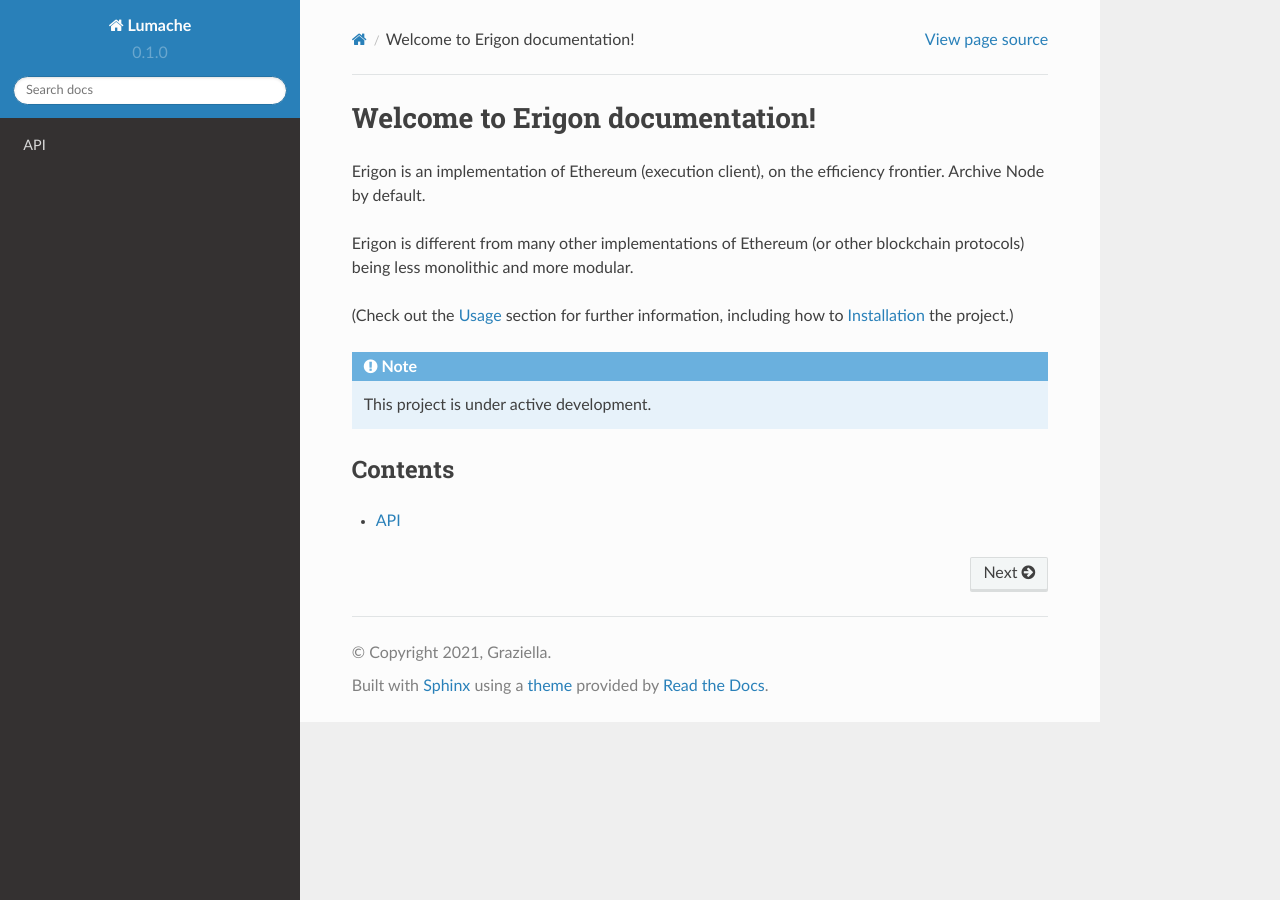
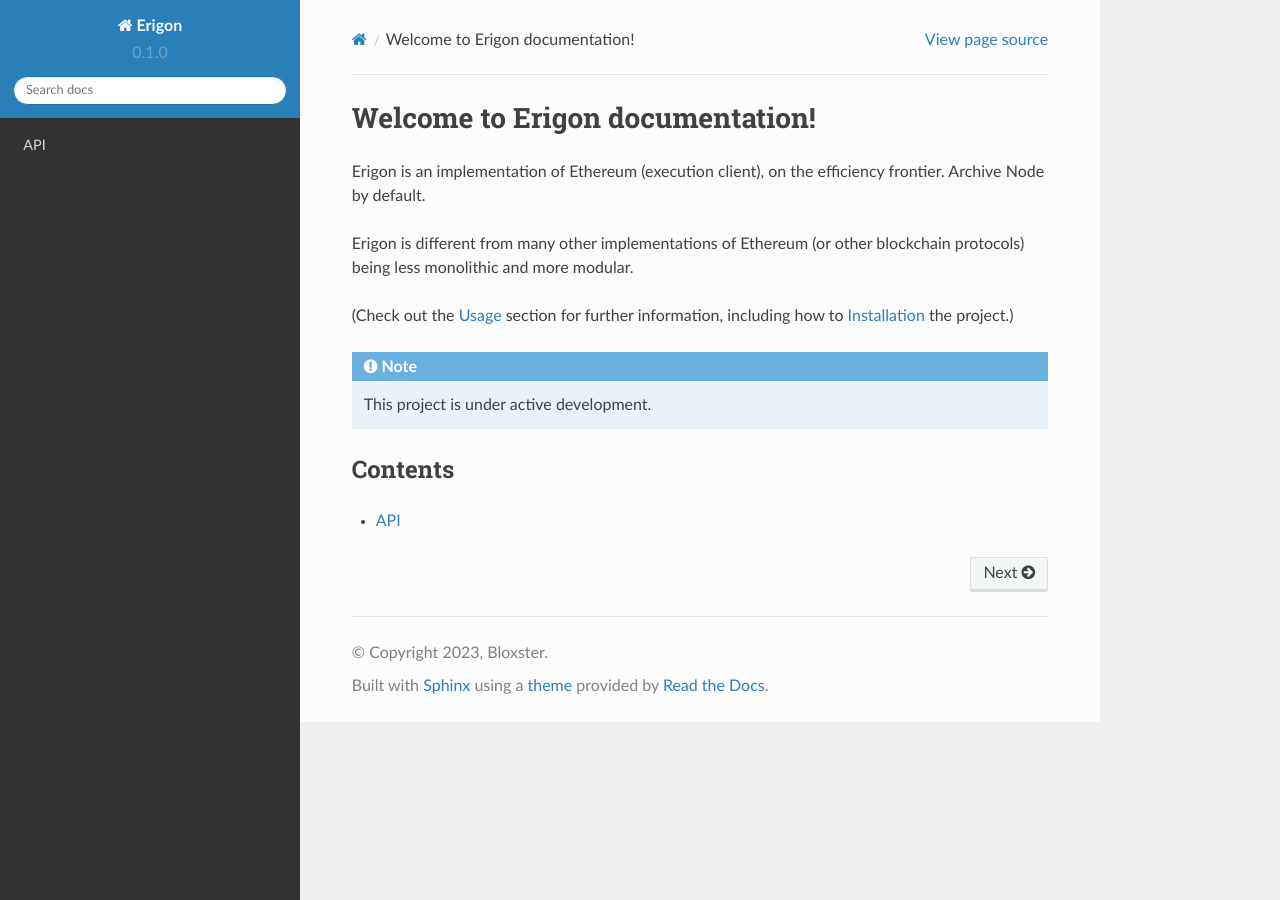
Before and after one commit to bloxster/erigon-doc, a Sphinx documentation site: the page built from docs/source/index.rst, in a window 1280 px wide. Built offline with Sphinx 7.4.7 and the Read the Docs theme 2.0.0, drawn with Linux system fonts in a browser that asks for light colours; pages that are not in the unit, such as notebooks, are missing from menus.

Commit message:
Update conf.py

```diff
--- a/docs/source/conf.py
+++ b/docs/source/conf.py
@@ -2,9 +2,9 @@
 
 # -- Project information
 
-project = 'Lumache'
-copyright = '2021, Graziella'
-author = 'Graziella'
+project = 'Erigon'
+copyright = '2023, Bloxster'
+author = 'Bloxster'
 
 release = '0.1'
 version = '0.1.0'
```
